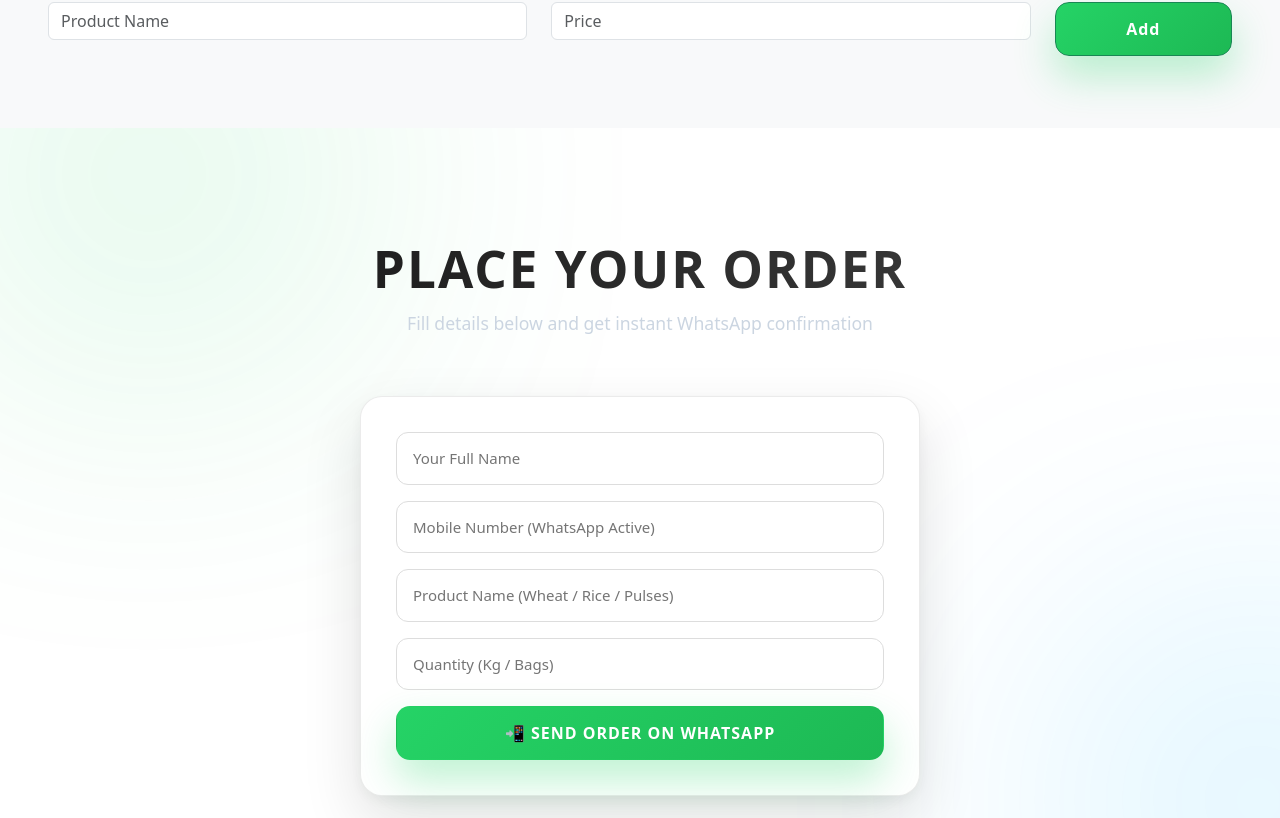
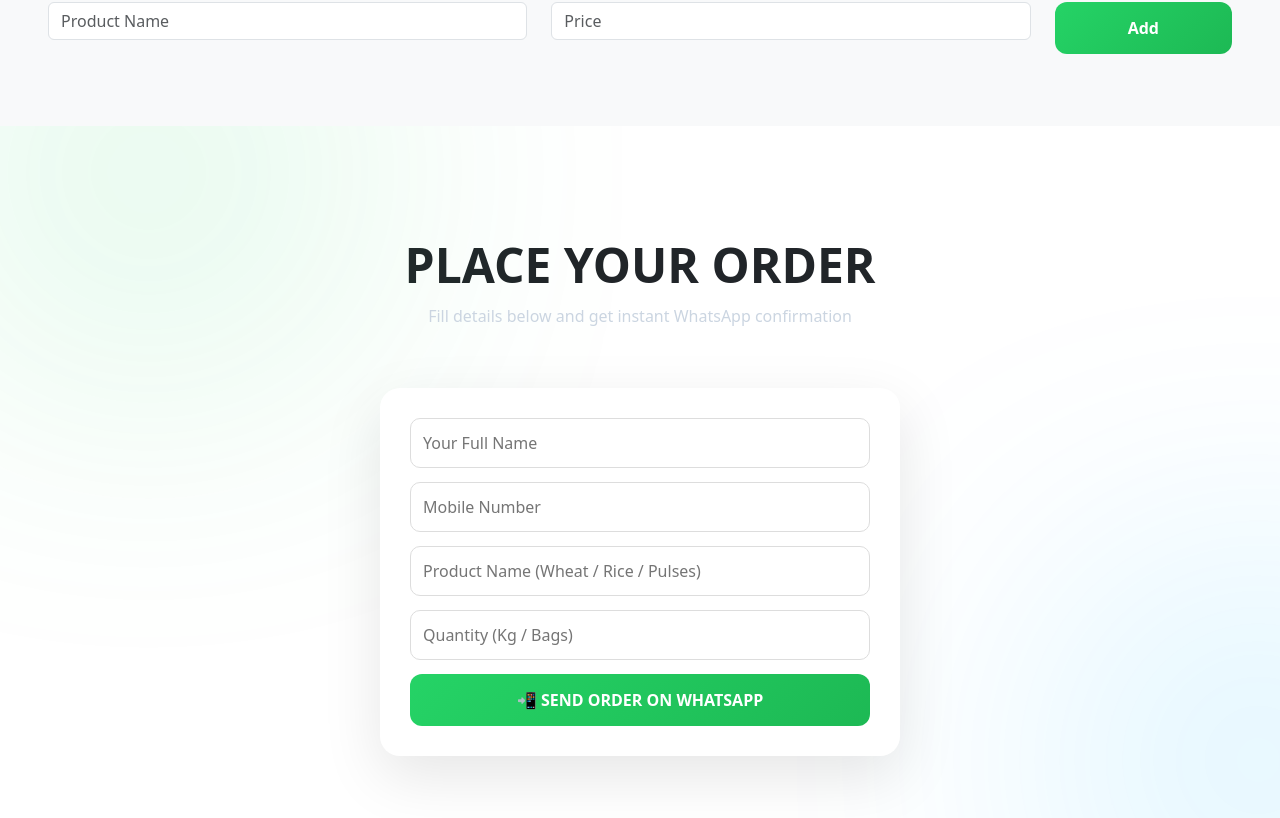
Before and after one commit to parthalgotar/minaxi, a React (Vite) app: page / in a window 1280 px wide. Shown: the part 1979-2797 px from the top of the page. Built offline with nearby package versions, Linux system fonts and the light colour scheme.

Commit message:
Describe your changes

```diff
--- a/src/components/Order.jsx
+++ b/src/components/Order.jsx
@@ -1,4 +1,36 @@
+import { useState } from "react";
+
 export default function OrderSection() {
+  const [name, setName] = useState("");
+  const [mobile, setMobile] = useState("");
+  const [product, setProduct] = useState("");
+  const [quantity, setQuantity] = useState("");
+
+  const sendOrder = () => {
+    const phone = "919904966566";
+
+    if (!name || !mobile || !product || !quantity) {
+      alert("Please fill all fields");
+      return;
+    }
+
+    const message = `
+🛒 NEW ORDER
+
+👤 Name: ${name}
+📱 Mobile: ${mobile}
+🌾 Product: ${product}
+⚖️ Quantity: ${quantity}
+
+🙏 Thank you
+    `;
+
+    const url = `https://api.whatsapp.com/send?phone=${phone}&text=${encodeURIComponent(message)}`;
+
+    // BEST FOR MOBILE + DESKTOP
+    window.location.href = url;
+  };
+
   return (
     <section id="order" className="order-section">
       <div className="glow glow1" />
@@ -11,18 +43,33 @@ export default function OrderSection() {
       </p>
 
       <div className="form-box">
-        <input placeholder="Your Full Name" />
-        <input placeholder="Mobile Number (WhatsApp Active)" />
-        <input placeholder="Product Name (Wheat / Rice / Pulses)" />
-        <input placeholder="Quantity (Kg / Bags)" />
+        <input
+          placeholder="Your Full Name"
+          value={name}
+          onChange={(e) => setName(e.target.value)}
+        />
 
-        <a
-          href="https://wa.me/919904966566"
-          target="_blank"
-          className="btn"
-        >
+        <input
+          placeholder="Mobile Number"
+          value={mobile}
+          onChange={(e) => setMobile(e.target.value)}
+        />
+
+        <input
+          placeholder="Product Name (Wheat / Rice / Pulses)"
+          value={product}
+          onChange={(e) => setProduct(e.target.value)}
+        />
+
+        <input
+          placeholder="Quantity (Kg / Bags)"
+          value={quantity}
+          onChange={(e) => setQuantity(e.target.value)}
+        />
+
+        <button className="btn" onClick={sendOrder}>
           📲 SEND ORDER ON WHATSAPP
-        </a>
+        </button>
       </div>
 
       <style>{`
@@ -34,7 +81,6 @@ export default function OrderSection() {
           background: #ffffff;
         }
 
-        /* ===== BIG PREMIUM GLOW ===== */
         .glow {
           position: absolute;
           width: 420px;
@@ -60,126 +106,54 @@ export default function OrderSection() {
         }
 
         @keyframes floatGlow {
-          0%, 100% {
-            transform: translate(0,0) scale(1);
-          }
-          50% {
-            transform: translate(80px, -60px) scale(1.25);
-          }
+          0%, 100% { transform: translate(0,0) scale(1); }
+          50% { transform: translate(80px, -60px) scale(1.25); }
         }
 
-        /* ===== MAIN TITLE (HEAVY IMPACT) ===== */
         .title {
-          font-size: 3.2rem;
+          font-size: 3rem;
           font-weight: 900;
-          letter-spacing: 2px;
-
-          background: linear-gradient(90deg, #111, #444);
-          -webkit-background-clip: text;
-          -webkit-text-fill-color: transparent;
-
           margin-bottom: 10px;
-
-          position: relative;
-          z-index: 2;
-
-          animation: fadeDown 0.8s ease;
         }
 
-        /* ===== SUBTITLE ===== */
         .subtitle {
-          font-size: 1.1rem;
+          margin-bottom: 40px;
           color: #555;
-          margin-bottom: 55px;
+        }
+
+        .form-box {
+          max-width: 520px;
+          margin: auto;
+          padding: 30px;
+          border-radius: 20px;
+          background: #fff;
+          box-shadow: 0 20px 60px rgba(0,0,0,0.1);
           position: relative;
           z-index: 2;
         }
 
-        /* ===== FORM BOX (ULTRA PREMIUM) ===== */
-        .form-box {
-          max-width: 560px;
-          margin: auto;
-          padding: 35px;
-          border-radius: 22px;
-
-          background: #ffffff;
-          border: 1px solid rgba(0,0,0,0.08);
-
-          box-shadow:
-            0 25px 60px rgba(0,0,0,0.12),
-            0 5px 15px rgba(0,0,0,0.05);
-
-          position: relative;
-          z-index: 2;
-
-          transition: 0.4s ease;
+        .form-box input {
+          width: 100%;
+          padding: 12px;
+          margin-bottom: 14px;
+          border-radius: 10px;
+          border: 1px solid #ddd;
+          outline: none;
         }
 
-        .form-box:hover {
-          transform: translateY(-10px) scale(1.02);
-          box-shadow:
-            0 35px 90px rgba(0,0,0,0.18);
-        }
-
-        /* ===== INPUTS (BOLD LOOK) ===== */
-        .form-box input {
-          width: 100%;
-          padding: 14px 16px;
-          margin-bottom: 16px;
-
-          border-radius: 12px;
-          border: 1px solid #ddd;
-
-          font-size: 15px;
-          font-weight: 500;
-
-          outline: none;
-          transition: 0.3s;
-        }
-
-        .form-box input:focus {
-          border-color: #25d366;
-          box-shadow: 0 0 12px rgba(37,211,102,0.25);
-          transform: scale(1.02);
-        }
-
-        /* ===== BUTTON (HEAVY CTA) ===== */
         .btn {
-          display: inline-block;
           width: 100%;
           padding: 14px;
-
-          border-radius: 14px;
-
+          border: none;
+          border-radius: 12px;
           background: linear-gradient(135deg, #25d366, #1db954);
           color: white;
-
-          font-size: 16px;
-          font-weight: 800;
-          letter-spacing: 1px;
-
-          text-decoration: none;
-
-          box-shadow: 0 20px 40px rgba(37,211,102,0.3);
-
-          transition: 0.3s;
+          font-weight: bold;
+          cursor: pointer;
         }
 
         .btn:hover {
-          transform: scale(1.06);
-          box-shadow: 0 25px 60px rgba(37,211,102,0.45);
-        }
-
-        /* ===== ANIMATION ===== */
-        @keyframes fadeDown {
-          from {
-            opacity: 0;
-            transform: translateY(-25px);
-          }
-          to {
-            opacity: 1;
-            transform: translateY(0);
-          }
+          transform: scale(1.03);
         }
       `}</style>
     </section>
```
